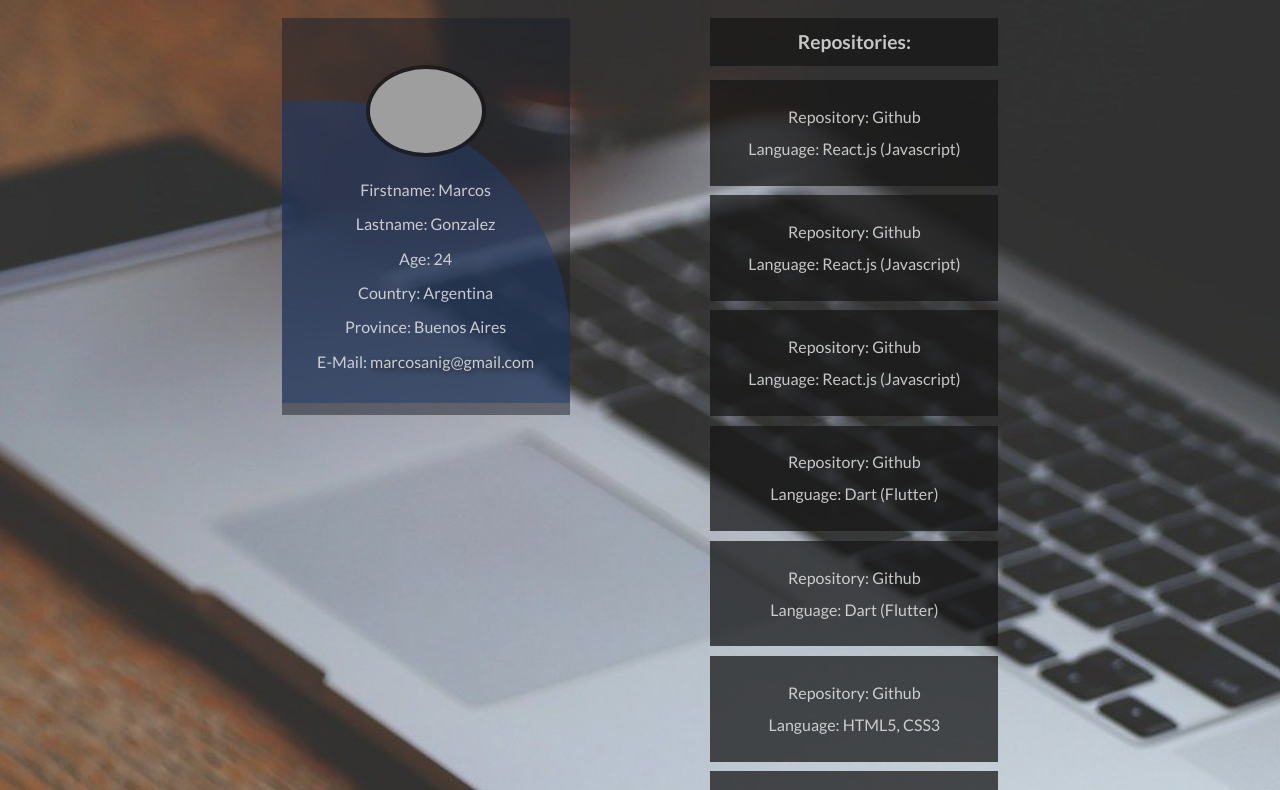
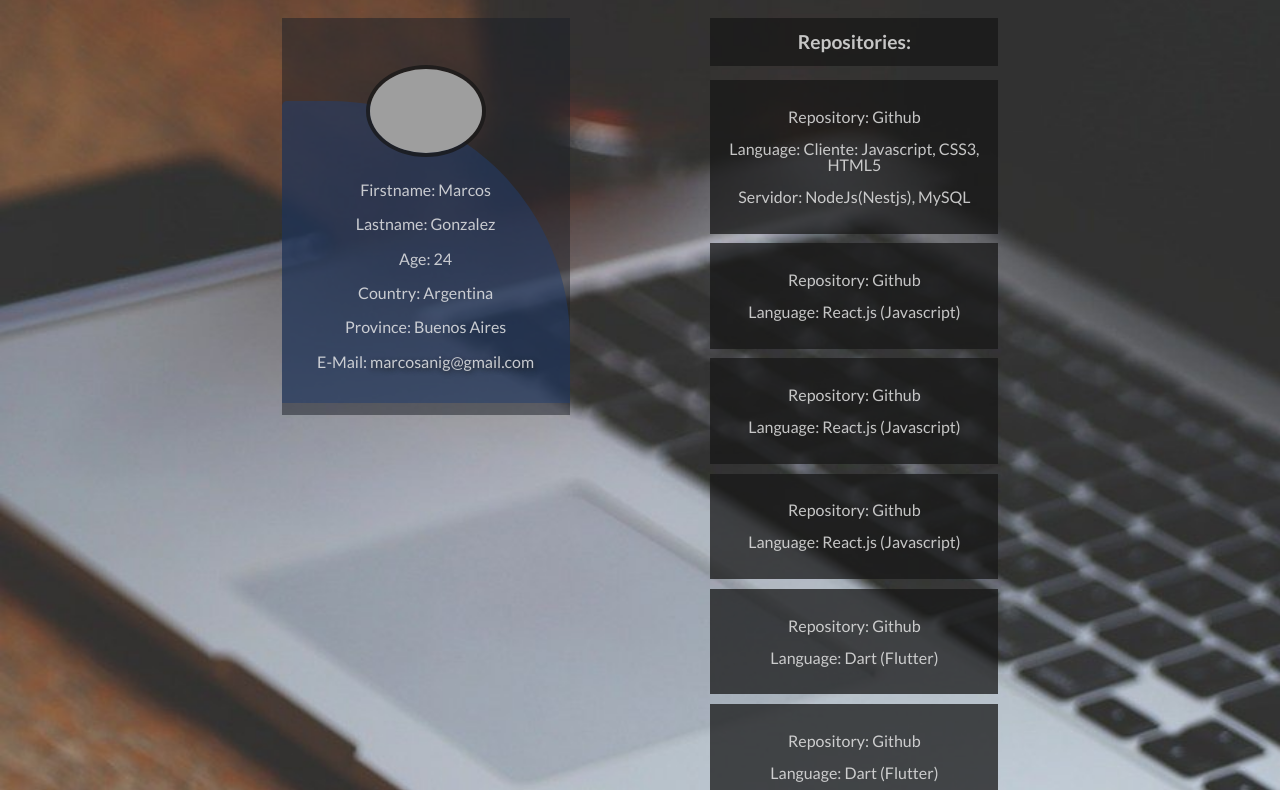
Before and after one commit to execion/portfolio, a plain HTML site: page index.html in a window 1280 px wide. Shown: the part 94-884 px from the top of the page. Drawn offline with Linux system fonts and the light colour scheme; grey boxes are pictures that could not be loaded.

Commit message:
Update index.html

```diff
--- a/index.html
+++ b/index.html
@@ -46,6 +46,12 @@
 
         <aside class="aside">
             <h2 class="aside-title">Repositories:</h2>
+
+            <div class="repository">
+                <p>Repository: <a class="link-repository" href="https://github.com/execion/sentence" target="_blank">Github</a></p>
+                <p>Language: Cliente: Javascript, CSS3, HTML5</p>
+                <p>Servidor: NodeJs(Nestjs), MySQL </p>
+            </div>
 
             <div class="repository">
                 <p>Repository: <a class="link-repository" href="https://github.com/execion/react-cotizacion" target="_blank">Github</a></p>
```
